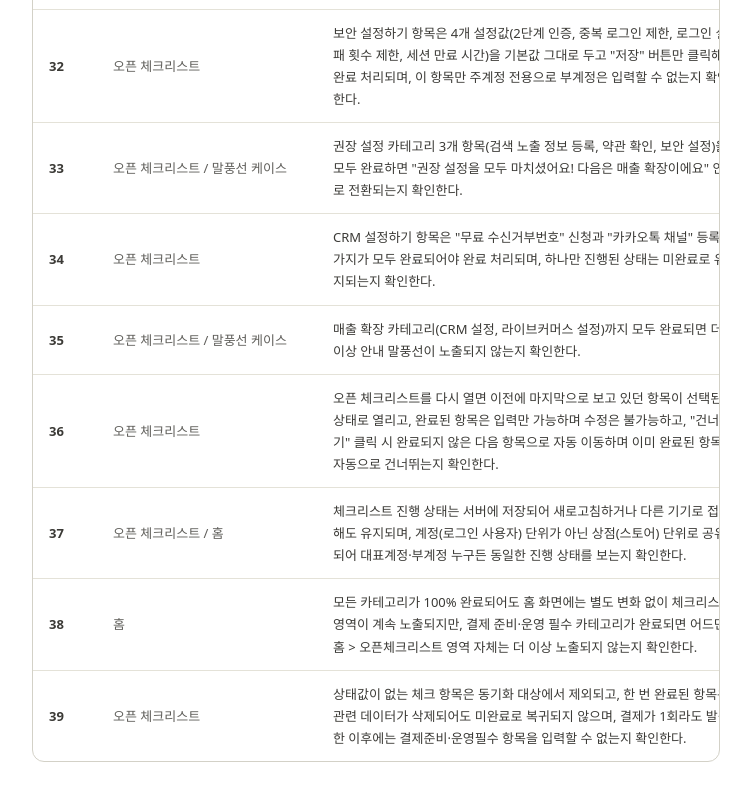
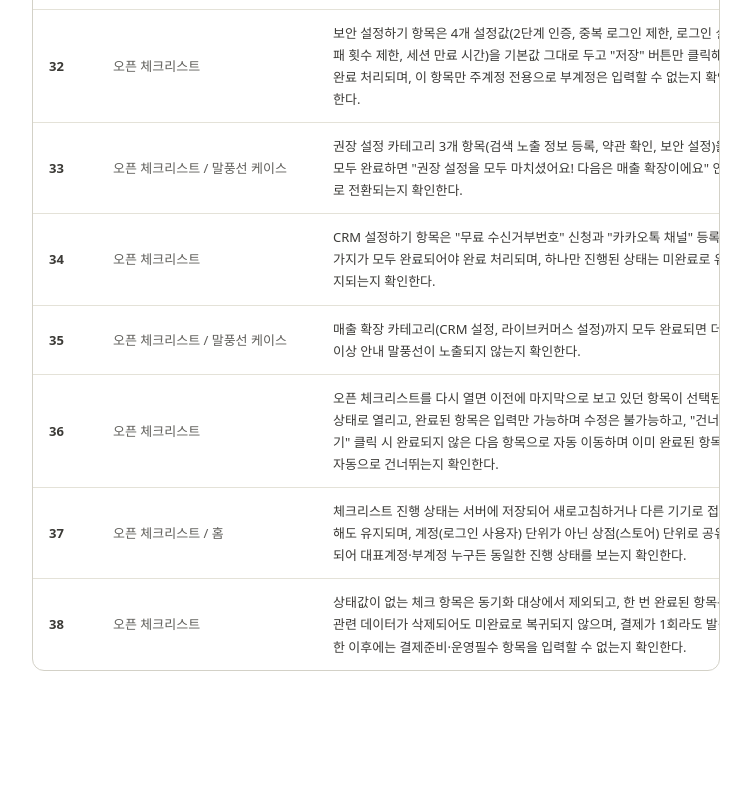
Before and after one commit to WEED-Convergence/WEED-Convergence-FLEXG-onboarding-HYESUN-2026-08, a Next.js app: page /test-scenario in a window 1280 px wide. Shown: the part 2715-3515 px from the top of the page, without its empty margins (224-975 px from the left). After the commit the page ends 3426 px from the top, so only its background shows below. Built offline with nearby package versions, Linux system fonts and the light colour scheme.

Commit message:
테스트 시나리오 화면: 어드민 홈 100% 완료 관련 항목 삭제 및 번호 재정렬

```diff
--- a/src/app/test-scenario/page.tsx
+++ b/src/app/test-scenario/page.tsx
@@ -234,12 +234,6 @@ const scenarios: ScenarioRow[] = [
   {
     no: 38,
     content:
-      "모든 카테고리가 100% 완료되어도 홈 화면에는 별도 변화 없이 체크리스트 영역이 계속 노출되지만, 결제 준비·운영 필수 카테고리가 완료되면 어드민 홈 > 오픈체크리스트 영역 자체는 더 이상 노출되지 않는지 확인한다.",
-    screen: "홈",
-  },
-  {
-    no: 39,
-    content:
       "상태값이 없는 체크 항목은 동기화 대상에서 제외되고, 한 번 완료된 항목은 관련 데이터가 삭제되어도 미완료로 복귀되지 않으며, 결제가 1회라도 발생한 이후에는 결제준비·운영필수 항목을 입력할 수 없는지 확인한다.",
     screen: "오픈 체크리스트",
   },
```
